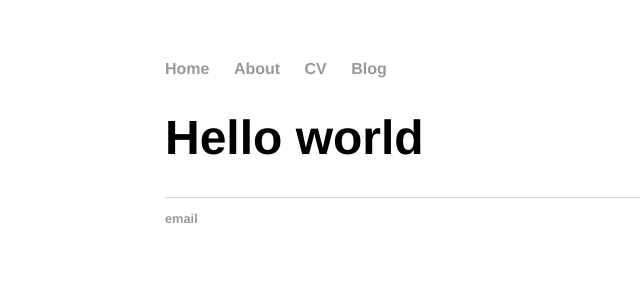
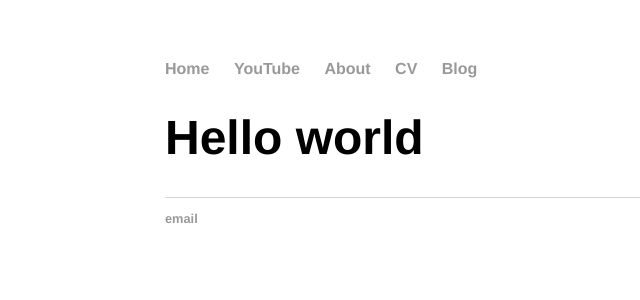
Before and after one commit to kyliesworkshop/kyliesworkshop.github.io, a Jekyll site: the page built from index.html, in a window 1280 px wide. Shown: the top 300 px of the page, without its empty margins (27-667 px from the left). Built offline with Jekyll 4.4.1, drawn with Linux system fonts in a browser that asks for light colours.

Commit message:
Update navigation.html
Add youtube channel link

```diff
--- a/_includes/navigation.html
+++ b/_includes/navigation.html
@@ -1,6 +1,7 @@
 <nav>
 	<ul>
 		<li><a href="/">Home</a></li>
+		<li><a href="https://youtube.com/kyliesworkshop">YouTube</a></li>
 		<li><a href="/about">About</a></li>
 		<li><a href="/cv">CV</a></li>
 		<li><a href="/blog">Blog</a></li>
```
